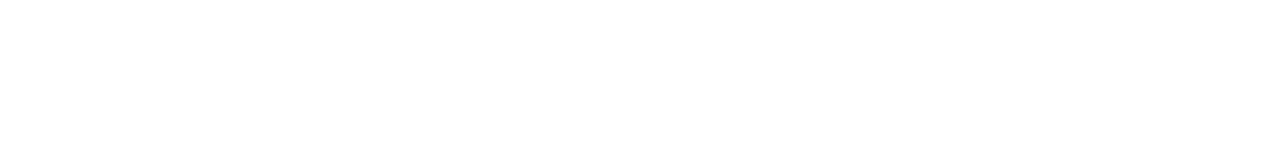
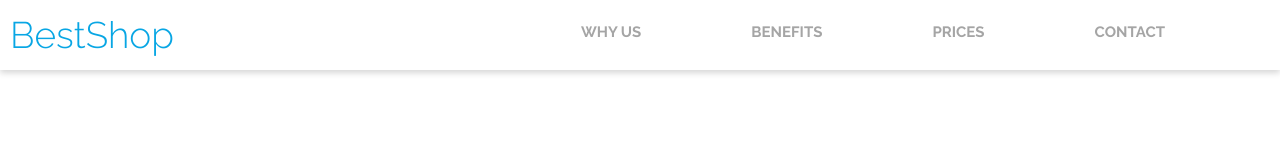
Before and after one commit to szmdm/workshop_01, a plain HTML site: page index.html in a window 1280 px wide. Drawn offline with Linux system fonts and the light colour scheme.

Commit message:
header update

```diff
--- a/css/style.css
+++ b/css/style.css
@@ -0,0 +1,110 @@
+* {
+    box-sizing: border-box;
+}
+
+
+:root {
+    --font-family-open: 'Open Sans', sans-serif;
+    --font-family-raleway: 'Raleway', sans-serif;
+    --color-primary: #08A6E4;
+    --color-primary-shadow: rgba(7, 172, 230, .16);
+    --color-redish: #FB3B64;
+    --color-green: #55DFB4;
+    --color-black: #000;
+    --color-grey: #A5A5A5;
+    --color-light-grey: #F7F7F7;
+    --color-white: #fff;
+
+
+}
+
+
+header {
+    width: 100%;
+    height: 70px;
+    box-shadow: 0 3px 6px rgba(0,0,0,0.16);
+}
+
+.container {
+    max-width: 1352px;
+    margin: 0 auto;
+    padding-left: 10px;
+    padding-right: 10px;
+}
+
+.header .container {
+    display: flex;
+    justify-content: space-between;
+    align-items: center;
+    height: 100%;
+}
+
+.logo {
+    font-family: var(--font-family-raleway);
+    text-decoration: none;
+    color: var(--color-primary);
+    font-size: 37px;
+    font-weight: lighter;
+
+
+}
+
+
+.logo-text {
+
+
+}
+
+.page-nav {
+    height: 100%;
+
+}
+
+.nav-list {
+    display: flex;
+    height: 100%;
+    margin: 0 50px;
+    align-items: center;
+    list-style: none;
+
+
+
+}
+.nav-link{
+
+}
+.nav-list li {
+
+    cursor: pointer;
+    height: 100%;
+    font-family: var(--font-family-raleway);
+
+}
+.nav-element{
+    padding: 0 30px;
+}
+
+.nav-link {
+    text-transform: uppercase;
+    font-weight: 700;
+    text-decoration: none;
+    color: var(--color-grey);
+    font-size: 15px;
+    padding: 0 25px;
+    height: 100%;
+    display: flex;
+    justify-content: center;
+    align-items: center;
+    border-bottom: 5px solid transparent;
+
+}
+
+.nav-link:hover {
+    color: var(--color-black);
+    border-bottom: 5px solid var(--color-primary);
+}
+
+.nav-list li::after {
+    content: "";
+    border-bottom: 2px solid var(--color-primary);
+}
--- a/index.html
+++ b/index.html
@@ -11,19 +11,36 @@
     <link rel="preconnect" href="https://fonts.gstatic.com" crossorigin>
     <link href="https://fonts.googleapis.com/css2?family=Open+Sans:ital,wght@0,300;0,400;0,700;1,300;1,400;1,700&family=Raleway:ital,wght@0,300;0,400;0,700;0,800;1,300;1,400;1,700;1,800&display=swap" rel="stylesheet">
 
+    <link rel="stylesheet" href="css/style.css">
     <link rel="stylesheet" href="css/reset.css">
-    <link rel="stylesheet" href="css/style.css">
+</head>
+<body>
+
+<header class="header">
+    <div class="container">
+
+    <a href="/" class="logo">
+        <p class="logo-text">BestShop</p>
+    </a>
+
+
+    <nav class="page-nav">
+        <ul class="nav-list">
+            <li class="nav-element"><a href="" class="nav-link">WHY US</a></li>
+            <li class="nav-element"><a href="" class="nav-link">BENEFITS</a></li>
+            <li class="nav-element"><a href="" class="nav-link">PRICES</a></li>
+            <li class="nav-element"><a href="" class="nav-link">CONTACT</a></li>
+        </ul>
+    </nav>
+
+    </div>
+</header>
 
 
 
 
 
 
-</head>
-<body>
-
-
-
 
 </body>
 </html>
```
